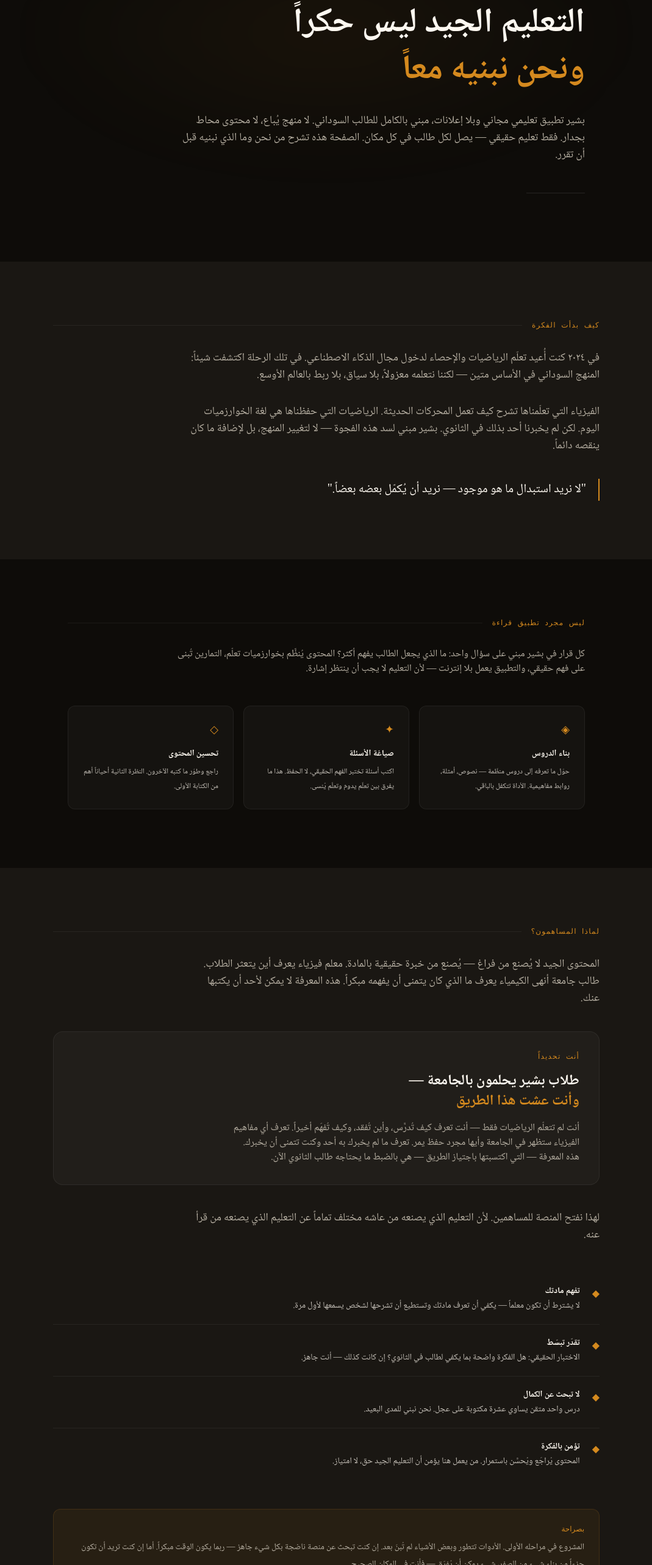
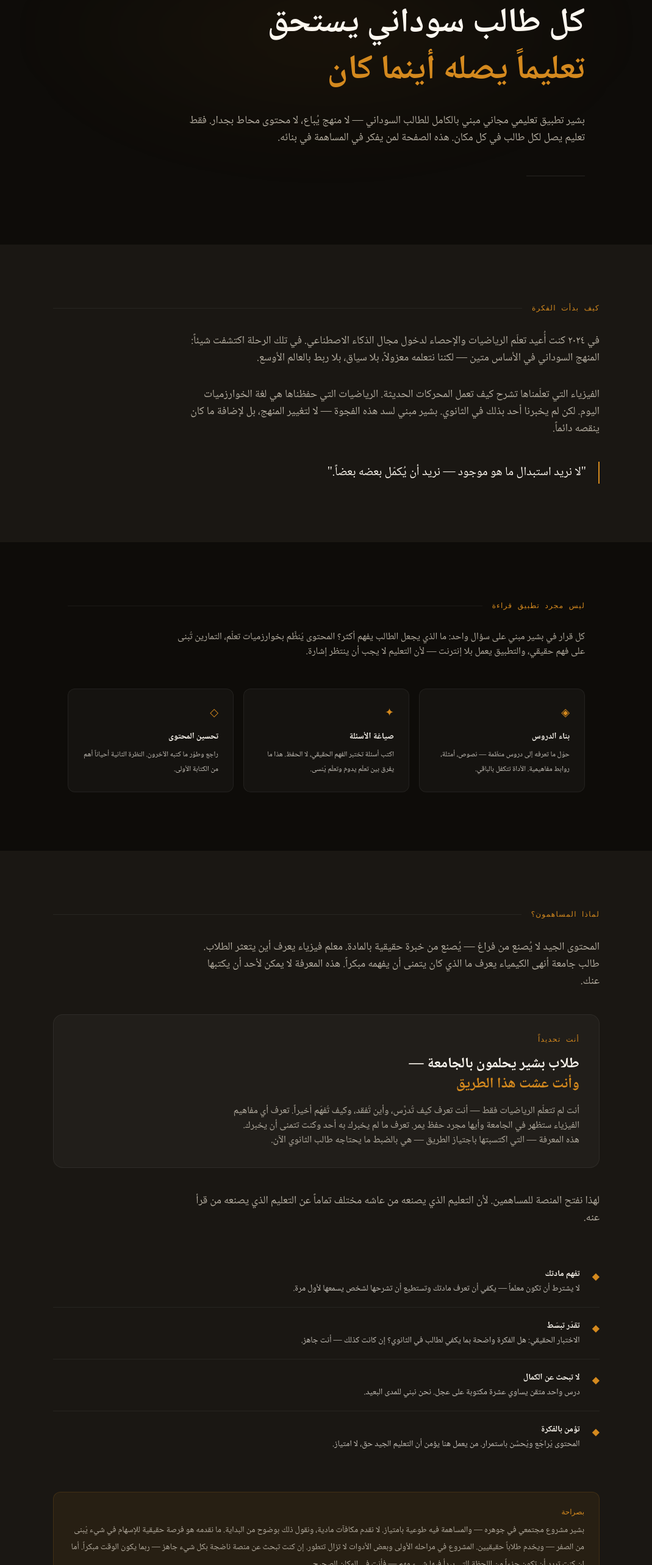
Before and after one commit to altyebv/Nafeer, a Next.js app in the folder Nafeer/: page /prejoin in a window 1280 px wide. Shown: the part 166-2732 px from the top of the page at 61% size, without its empty margins (105-1174 px from the left). Built offline with nearby package versions, Linux system fonts and the light colour scheme; a web font is replaced by a local one.

Commit message:
improved  copy

```diff
--- a/Nafeer/src/app/prejoin/page.jsx
+++ b/Nafeer/src/app/prejoin/page.jsx
@@ -84,9 +84,6 @@ export default function PreJoinPage() {
           ease: 'power3.out',
           stagger: 0.14,
           delay: 0.1,
-          onStart() {
-            // divider uses scaleX not y
-          },
         }
       );
       gsap.fromTo('.pj-divider',
@@ -179,6 +176,14 @@ export default function PreJoinPage() {
             النفير — قبل أن تنضم
           </p>
 
+          {/*
+            CHANGED: Was "التعليم الجيد ليس حكراً / ونحن نبنيه معاً"
+            The old headline carried an unintended edge — as if pointing a finger
+            at someone who's gatekeeping. The new headline puts the focus on
+            collective action and the Sudanese student specifically, which is
+            the real story. It echoes the Nafeer concept from the landing page
+            and opens with aspiration instead of complaint.
+          */}
           <h1
             className="pj-headline font-arabic font-bold leading-snug mb-7"
             style={{
@@ -187,18 +192,25 @@ export default function PreJoinPage() {
               opacity: 0,
             }}
           >
-            التعليم الجيد ليس حكراً
+            كل طالب سوداني يستحق
             <br />
-            <span style={{ color: 'var(--accent)' }}>ونحن نبنيه معاً</span>
+            <span style={{ color: 'var(--accent)' }}>تعليماً يصله أينما كان</span>
           </h1>
 
+          {/*
+            CHANGED: Tightened the sub to land faster. Removed "بلا إعلانات"
+            (true but feels defensive at this stage of the pitch) and replaced
+            the explanatory last sentence with something that invites, not explains.
+            The reader already knows why they're here — they clicked from the
+            landing page. This sub should make them feel seen, not briefed.
+          */}
           <p
             className="pj-sub text-base sm:text-lg leading-loose max-w-2xl"
             style={{ color: 'var(--text-secondary)', opacity: 0 }}
           >
-            بشير تطبيق تعليمي مجاني وبلا إعلانات، مبني بالكامل للطالب السوداني.
-            لا منهج يُباع، لا محتوى محاط بجدار. فقط تعليم حقيقي — يصل لكل طالب في كل مكان.
-            الصفحة هذه تشرح من نحن وما الذي نبنيه قبل أن تقرر.
+            بشير تطبيق تعليمي مجاني مبني بالكامل للطالب السوداني —
+            لا منهج يُباع، لا محتوى محاط بجدار. فقط تعليم يصل لكل طالب في كل مكان.
+            هذه الصفحة لمن يفكر في المساهمة في بنائه.
           </p>
 
           <div
@@ -344,7 +356,17 @@ export default function PreJoinPage() {
               ))}
             </div>
 
-            {/* Honest note */}
+            {/*
+              CHANGED: Honest note reframed.
+              Old version led with "لا رواتب ولا مكافآت مادية" which, however
+              honest, opens with what you're NOT getting. That's a conversion
+              killer — it anchors the reader on absence before the value has
+              landed. The new version reframes contribution as something
+              voluntary and meaningful, and then addresses the early-stage
+              reality with the same honesty but a different emotional stance:
+              we're not apologizing for being early, we're inviting the right
+              people to be part of something from the start.
+            */}
             <div
               className="mt-12 p-5 sm:p-6 rounded-xl"
               style={{
@@ -354,10 +376,12 @@ export default function PreJoinPage() {
             >
               <p className="text-xs font-mono mb-2" style={{ color: 'var(--accent)' }}>بصراحة</p>
               <p className="text-sm leading-loose" style={{ color: 'var(--text-secondary)' }}>
-                المشروع في مراحله الأولى. الأدوات تتطور وبعض الأشياء لم تُبنَ بعد.
+                بشير مشروع مجتمعي في جوهره — والمساهمة فيه طوعية بامتياز.
+                لا نقدم مكافآت مادية، ونقول ذلك بوضوح من البداية.
+                ما نقدمه هو فرصة حقيقية للإسهام في شيء يُبنى من الصفر — ويخدم طلاباً حقيقيين.
+                المشروع في مراحله الأولى وبعض الأدوات لا تزال تتطور.
                 إن كنت تبحث عن منصة ناضجة بكل شيء جاهز — ربما يكون الوقت مبكراً.
-                أما إن كنت تريد أن تكون جزءاً من بناء شيء من الصفر،
-                شيء يمكن أن يُفرّق — فأنت في المكان الصحيح.
+                أما إن كنت تريد أن تكون جزءاً من اللحظة التي يبدأ فيها شيء مهم — فأنت في المكان الصحيح.
               </p>
             </div>
 
@@ -367,14 +391,27 @@ export default function PreJoinPage() {
         {/* ── WHAT YOU GAIN ─────────────────────────────────── */}
         <section className="px-6 py-24 max-w-4xl mx-auto">
 
-          <SectionLabel text="ما الذي تكسبه؟" />
+          {/*
+            CHANGED: Section label was "ما الذي تكسبه؟"
+            Fine, but "تكسب" in Arabic can unconsciously read as material gain —
+            which creates dissonance after we just said there's no money.
+            "ما الذي يبقى منك" is warmer, more lasting, and reframes the
+            conversation from extraction to legacy. It sets up the GAINS cards
+            better because all four of them are about impact, not reward.
+          */}
+          <SectionLabel text="ما الذي يبقى منك" />
 
+          {/*
+            CHANGED: Old sub said "لا رواتب ولا مكافآت مادية — هذا واضح من البداية"
+            We already said that in the honest note above — repeating it here
+            doubles down on absence. The new sub skips the disclaimer and goes
+            straight to the emotional truth: the things worth having can't be bought.
+          */}
           <p
             className="text-sm sm:text-base leading-loose mb-12 max-w-xl"
             style={{ color: 'var(--text-secondary)' }}
           >
-            لا رواتب ولا مكافآت مادية — هذا واضح من البداية.
-            لكن ما تكسبه أصعب من أن يُشترى.
+            بعض الأشياء لا يمكن شراؤها — ولا تجدها في كل فرصة.
           </p>
 
           <div className="pj-gains grid grid-cols-1 sm:grid-cols-2 gap-4">
@@ -385,12 +422,51 @@ export default function PreJoinPage() {
 
         </section>
 
-        {/* ── PROCESS ───────────────────────────────────────── */}
+        {/* ── EXPANDING ROLES ───────────────────────────────── */}
+        {/*
+          NEW SECTION: The brief asks us to mention that we're not only looking
+          for content contributors — there will be designers and an internal team.
+          But since the roles aren't defined yet, we signal this lightly without
+          over-promising. The section is compact by design: it anchors the content
+          team as the core, then opens a door without giving it a name.
+        */}
         <section
           className="px-6 py-20 sm:py-24"
           style={{ background: 'var(--bg-secondary)' }}
         >
           <div className="max-w-4xl mx-auto">
+
+            <SectionLabel text="النفير أوسع من المحتوى" />
+
+            <p
+              className="text-base sm:text-lg leading-loose max-w-2xl mb-8"
+              style={{ color: 'var(--text-secondary)' }}
+            >
+              فريق المحتوى هو قلب بشير — وهو ما نبنيه الآن.
+              لكن مشروعاً من هذا النوع لا يقفه طاقم واحد:
+              تصميم، تطوير، جودة، تواصل — هذه أدوار ستُفتح مع نمو المشروع.
+            </p>
+
+            <div
+              className="p-5 sm:p-6 rounded-xl flex items-start gap-4"
+              style={{
+                background: 'var(--bg-card)',
+                border: '1px solid var(--border-subtle)',
+              }}
+            >
+              <span className="text-lg mt-0.5 shrink-0" style={{ color: 'var(--accent)' }}>◎</span>
+              <p className="text-sm leading-loose" style={{ color: 'var(--text-secondary)' }}>
+                إن كانت مهارتك خارج المحتوى — تصميم، برمجة، أو غيرها —
+                قدّم طلبك الآن وأخبرنا ما الذي تجيده.
+                نحن نبني قائمة الأدوار بالتوازي مع بناء المنصة، وأفضل الناس يُختارون قبل أن يُعلن عنها.
+              </p>
+            </div>
+
+          </div>
+        </section>
+
+        {/* ── PROCESS ───────────────────────────────────────── */}
+        <section className="px-6 py-24 max-w-4xl mx-auto">
 
           <SectionLabel text="ما الذي يحدث بعدها؟" />
 
@@ -425,11 +501,10 @@ export default function PreJoinPage() {
             ))}
           </div>
 
-          </div>
         </section>
 
         {/* ── CTA ───────────────────────────────────────────── */}
-        <section className="px-6 py-24 max-w-4xl mx-auto">
+        <section className="px-6 pb-24 max-w-4xl mx-auto">
           <div
             className="pj-cta text-center py-16 px-8 rounded-2xl relative overflow-hidden"
             style={{
@@ -446,13 +521,27 @@ export default function PreJoinPage() {
             />
 
             <div className="relative z-10">
+              {/*
+                CHANGED: Old eyebrow was "الجيل القادم ينتظر"
+                True and evocative, but slightly generic. "طالب في مكان ما
+                ينتظر درساً لم يُكتب بعد" is specific — it creates a mental
+                image of a real person, which is more emotionally activating
+                than an abstract generation.
+              */}
               <p
                 className="text-xs font-mono mb-5 tracking-widest uppercase"
                 style={{ color: 'var(--text-muted)' }}
               >
-                الجيل القادم ينتظر
+                طالب في مكان ما ينتظر درساً لم يُكتب بعد
               </p>
 
+              {/*
+                CHANGED: Old headline was "نستطيع أن نصنع شيئاً يستحق — إن عملنا معاً"
+                Solid, but ends on a condition ("إن عملنا"). The new version
+                flips it into an invitation that assumes shared direction.
+                "نبنيه بأيدٍ كثيرة" echoes the Nafeer spirit from the landing
+                page and closes the loop the user started when they landed there.
+              */}
               <h2
                 className="font-arabic font-bold mb-5"
                 style={{
@@ -461,9 +550,9 @@ export default function PreJoinPage() {
                   lineHeight: '1.4',
                 }}
               >
-                نستطيع أن نصنع شيئاً يستحق —
+                شيء يستحق البناء —
                 <br />
-                <span style={{ color: 'var(--accent)' }}>إن عملنا معاً</span>
+                <span style={{ color: 'var(--accent)' }}>نبنيه بأيدٍ كثيرة</span>
               </h2>
 
               <p
```
Lines whose indentation alone changed are shown as unchanged.
